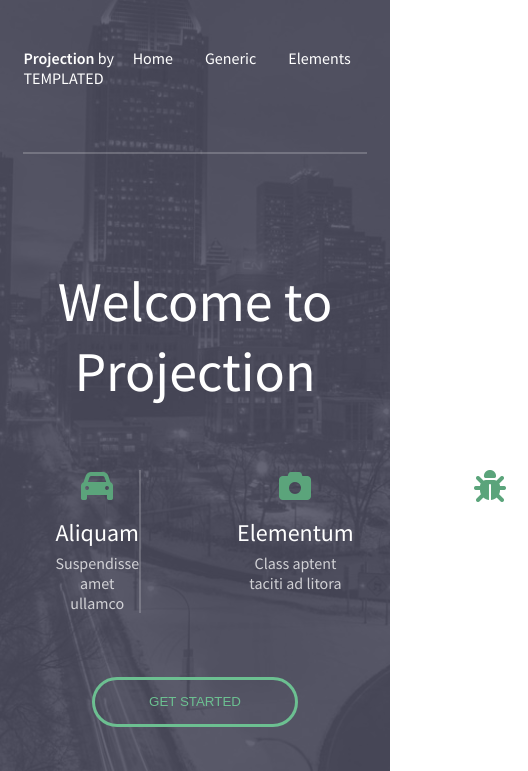
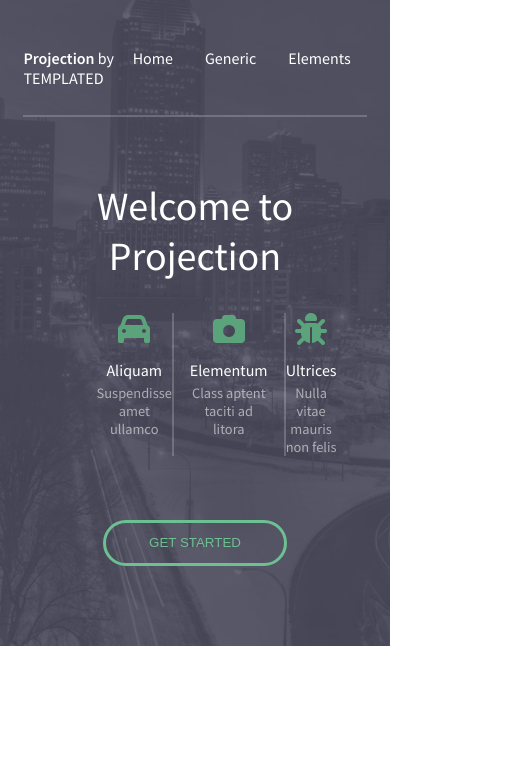
Before and after one commit to kauasilvandrade/projection, a plain HTML site: page index.html in a window 390 px wide. Shown: the top 771 px of the page, 528 px wide, since content can reach past the window. Drawn offline with Linux system fonts and the light colour scheme.

Commit message:
header finalizado

```diff
--- a/style.css
+++ b/style.css
@@ -18,7 +18,7 @@
     --cor1: #8dcca9;
     --cor2: #6cc091;
     --cor3: #4bae77;
-    --cor4: #ffffffbd;
+    --cor4: #ffffff8c;
 }
 
 /* CORPO */
@@ -34,12 +34,12 @@ body {
 /* CABEÇALHO */
 .cabecalho {
     position: relative;
-    padding: 3rem 0 7rem 0;
+    background-image: url('imagens/banner.jpg');
+    background-position: bottom;
     background-repeat: no-repeat;
     background-size: cover;
-    background-position: bottom;
     background-attachment: fixed;
-    background-image: url('imagens/banner.jpg');
+    padding: 3rem 0 7rem 0;
     margin-bottom: 7rem;
 }
 
@@ -84,7 +84,6 @@ body {
 .cabecalho-2 .menu .checkbtn {}
 
 .cabecalho-2 .menu .checkbtn .fa {
-    display: block;
     font-size: 1.40em;
     color: white;
     margin-right: 1rem;
@@ -160,7 +159,7 @@ body {
 .secao-welcome .button-box {}
 
 .secao-welcome .button-box button {
-    padding: 0.9rem 3.4rem;
+    padding: 0.8rem 2.7rem;
     border: 3px solid var(--cor2);
     border-radius: 30px;
     margin: auto;
@@ -221,7 +220,7 @@ body {
 }
 
 .conteudo-principal article .anuncios .anuncio-box button {
-    padding: 0.9rem 3.4rem;
+    padding: 0.8rem 2.7rem;
     border: 3px solid var(--cor2);
     border-radius: 30px;
     margin: auto;
@@ -324,7 +323,7 @@ body {
 }
 
 .secao-form form .button-box button{
-    padding: 0.7rem 3.4em;
+    padding: 0.8rem 2.7rem;
     border: 3px solid var(--cor0);
     border-radius: 30px;
     margin: auto;
@@ -364,6 +363,83 @@ footer p a:hover {
 
 
 /* RESPONSIVIDADE */
-@media screen (max-width: 1280px) {
+@media screen and (max-width: 1279px){
+
+    .cabecalho {}
+
+    .cabecalho-2 {
+        padding-bottom: 2.3rem;
+        margin-bottom: 6rem;
+    }
+
+    .secao-welcome h1 {
+        font-size: 3em;
+        margin-bottom: 3rem;
+    }
+
+    .secao-welcome .projeto-welcome {
+        margin-bottom: 3rem;
+        width: 82%;
+        margin: auto auto 4rem auto;
+    }
+
+    .secao-welcome .projeto-welcome .projeto h2 {
+        font-size: 1.2em;
+    }
+
+    .secao-welcome .projeto-welcome #especial-border {
+        padding-left: 3rem;
+        padding-right: 3rem;
+    }
 
 }
+
+@media screen and (max-width: 990px) {
+    .cabecalho {
+        padding-top: 2rem;
+        background-attachment: unset;
+        padding: 3rem 0 5rem 0;
+    }
+
+    .cabecalho-2 {
+        padding-bottom: 1.7rem;
+        margin-bottom: 4rem;
+    }
+
+    .secao-welcome h1 {
+        font-size: 2.5em;
+        margin-bottom: 2rem;
+    }
+
+    .secao-welcome .projeto-welcome {
+        margin-bottom: 3rem;
+        width: 76%;
+        margin: auto auto 4rem auto;
+    }
+
+    .secao-welcome .projeto-welcome .projeto h2 {
+        font-size: 1em;
+    }
+
+    .secao-welcome .projeto-welcome .projeto p {
+        font-size: 0.9em;
+    }
+
+    .secao-welcome .projeto-welcome #especial-border {
+        padding-left: 1rem;
+        padding-right: 1rem;
+    }
+
+    .conteudo-principal article .anuncios {
+        display: flex;
+        justify-content: space-around;
+        flex-direction: column;
+        align-items: center;
+    }
+
+    .conteudo-principal article .anuncios .anuncio-box {
+        margin-bottom: 4rem;
+        padding: 1rem;
+    }
+
+}
```
